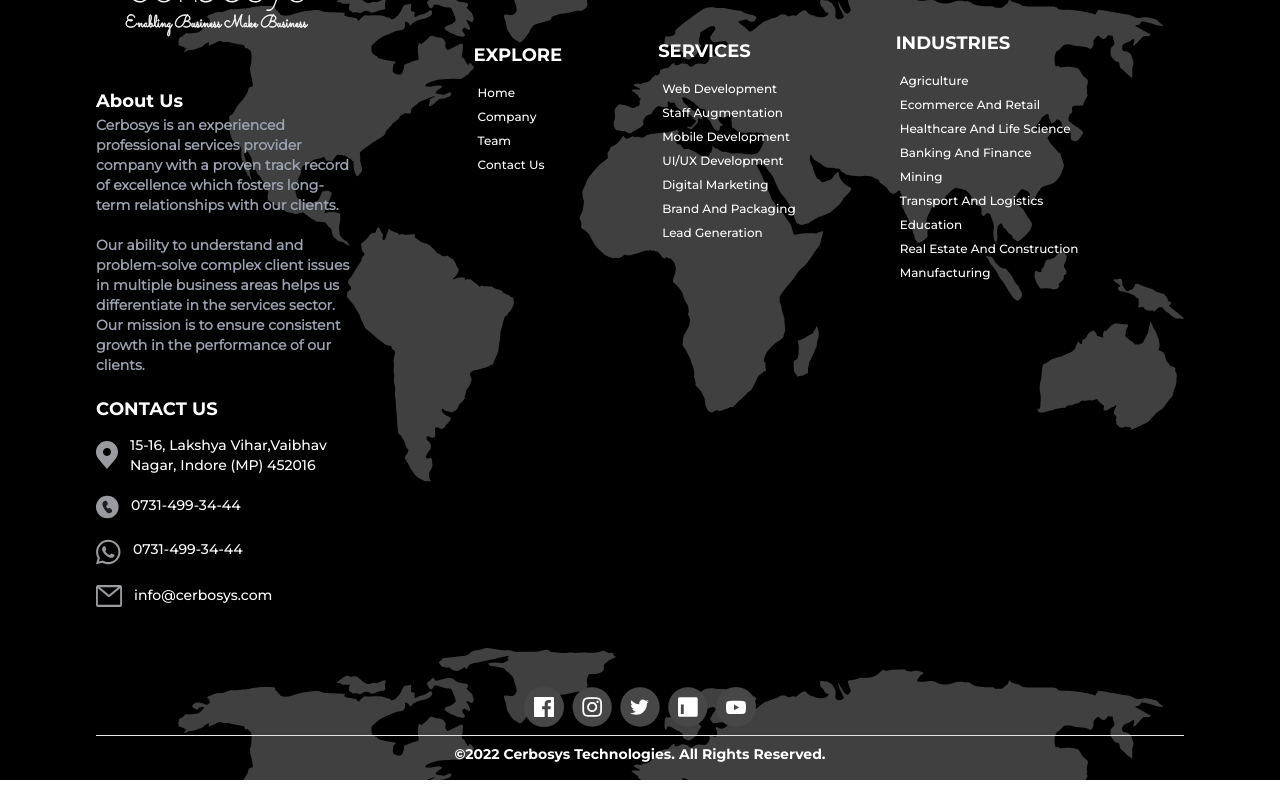
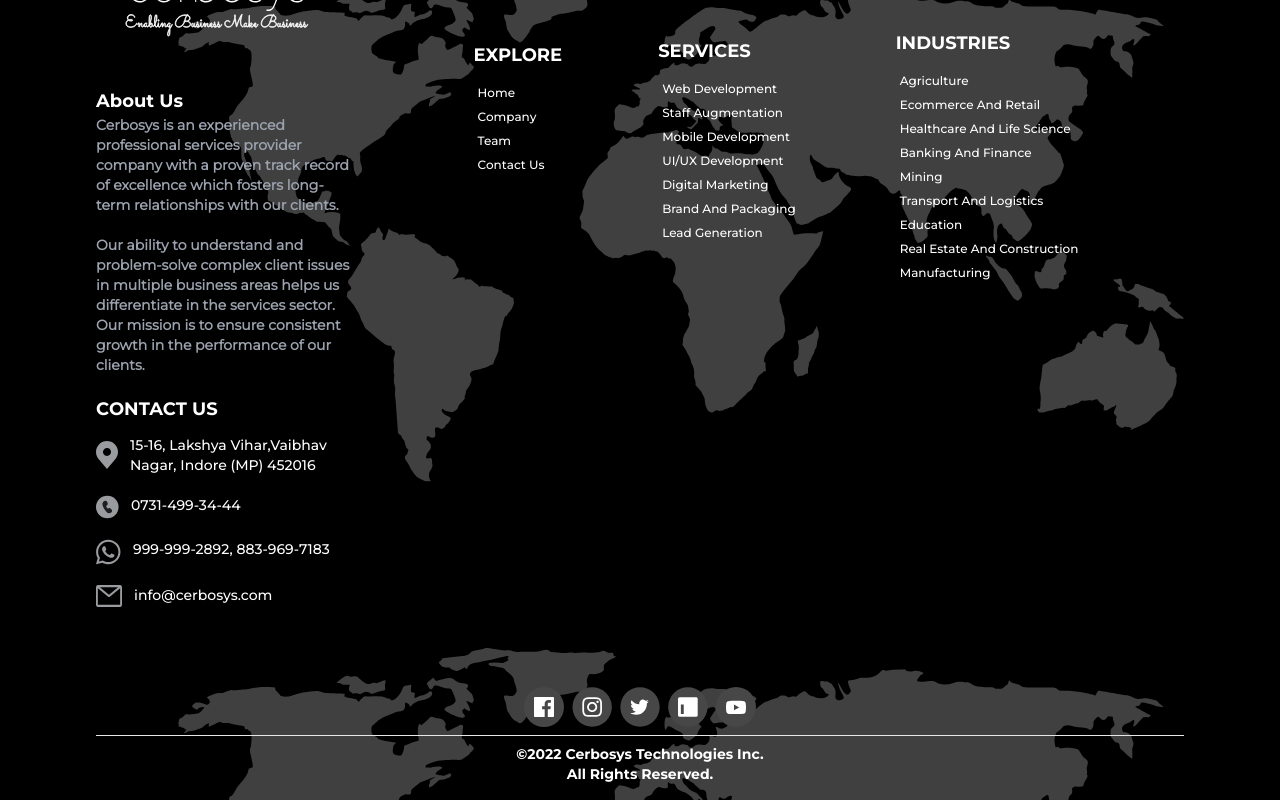
Before and after one commit to CerbosysTechnologies/Cerbosys-Website2022_reactFront, a React (Create React App) app: page /Team in a window 1280 px wide. Shown: the part 1571-2371 px from the top of the page. Built offline with nearby package versions, Linux system fonts and the light colour scheme.

Commit message:
header and footer changes

```diff
--- a/src/components/Common/Component/Footer.jsx
+++ b/src/components/Common/Component/Footer.jsx
@@ -167,7 +167,7 @@
                 className="mr-3"
               ></img>
               <span className="font-subheading text-sm text-white">
-                0731-499-34-44
+                999-999-2892, 883-969-7183
               </span>
             </div>
 
@@ -227,8 +227,8 @@
 
           {/* Social Icons Div Ends*/}
           <hr></hr>
-          <div className="flex flex-row items-center justify-center mt-2 gap-2 text-white font-heading text-sm">
-            &copy;2022 Cerbosys Technologies. All Rights Reserved.
+          <div className="flex flex-row items-center justify-center mt-2 gap-2 text-white font-heading text-sm text-center">
+            &copy;2022 Cerbosys Technologies Inc. <br></br>All Rights Reserved.
           </div>
         </div>
         {/* Max Width Div Ends */}
--- a/src/components/HomePage/Hero.jsx
+++ b/src/components/HomePage/Hero.jsx
@@ -17,14 +17,12 @@
 
 {/* Content Section */}
         <div className="flex flex-col justify-center text-center items-center h-3/4 mx-auto">
-          <p className="text-white font-heading py-2 md:text-lg text-sm mb-8 md:mt-48 mt-6">
-          Let's collaborate to accelerate your business growth with us!!
-          </p>
-          <p className="text-white font-heading py-3 md:text-3xl text-lg md:w-[600px] w-[300px] mb-8 animate-pulse">
+
+          {/* <p className="text-white font-heading py-3 md:text-3xl text-lg md:w-[600px] w-[300px] mb-8 animate-pulse">
           The Ideal Web and Mobile Solutions for your emerging business- You’re just one click away!!
-          </p>
+          </p> */}
 
-          <p className="text-white font-heading md:text-lg text-sm mb-8 md:w-[730px] w-[350px]">
+          <p className="text-white font-heading md:text-lg text-sm mb-8 md:w-[730px] w-[350px] mt-36">
           Generating innovative ideas that convert the clicks into leads for your business - with the help of highly enthusiastic and creative tech-wizards.
           </p>
 
@@ -35,7 +33,7 @@
             </button>
 
           <p className="font-heading text-white md:text-base text-xs">
-          Feel Free to Reach Us!! For Best Consultation & Services
+          Let's collaborate to accelerate your business growth with us!!
           </p>
         </div>
 
```
